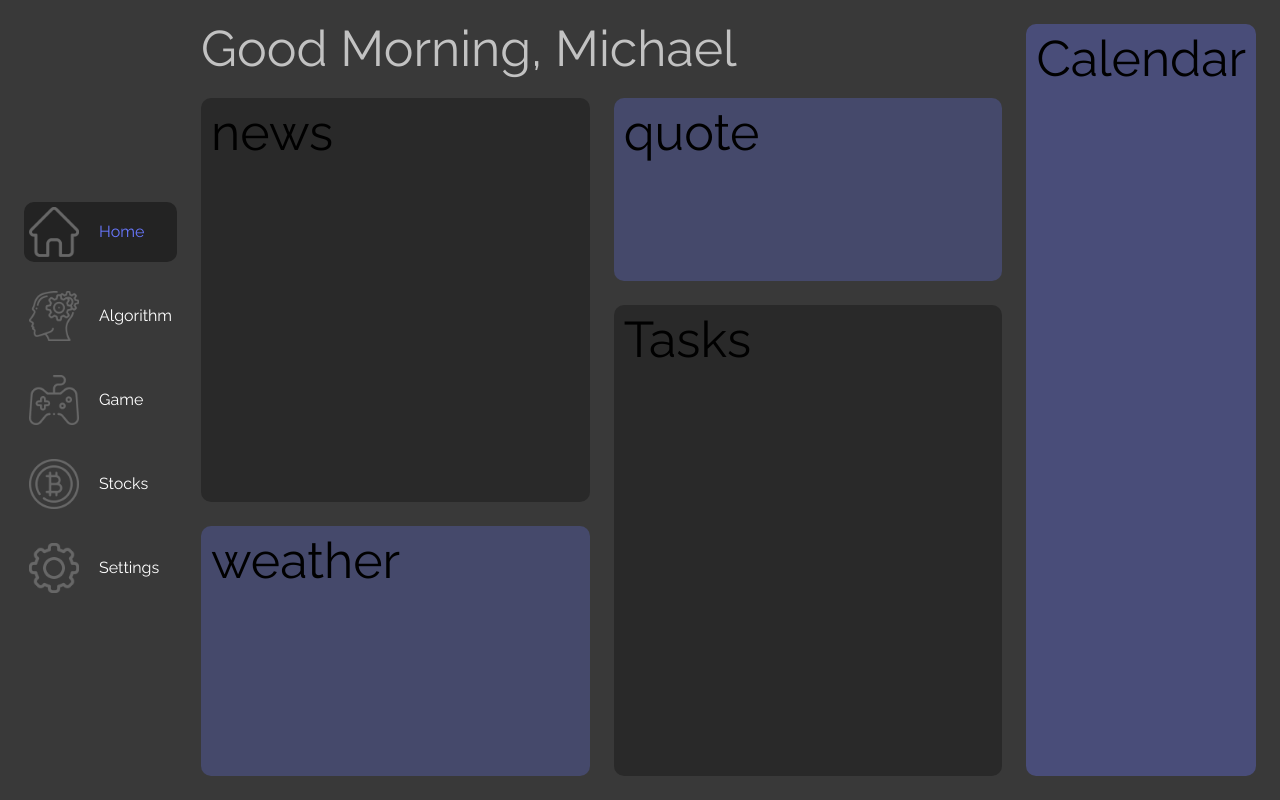
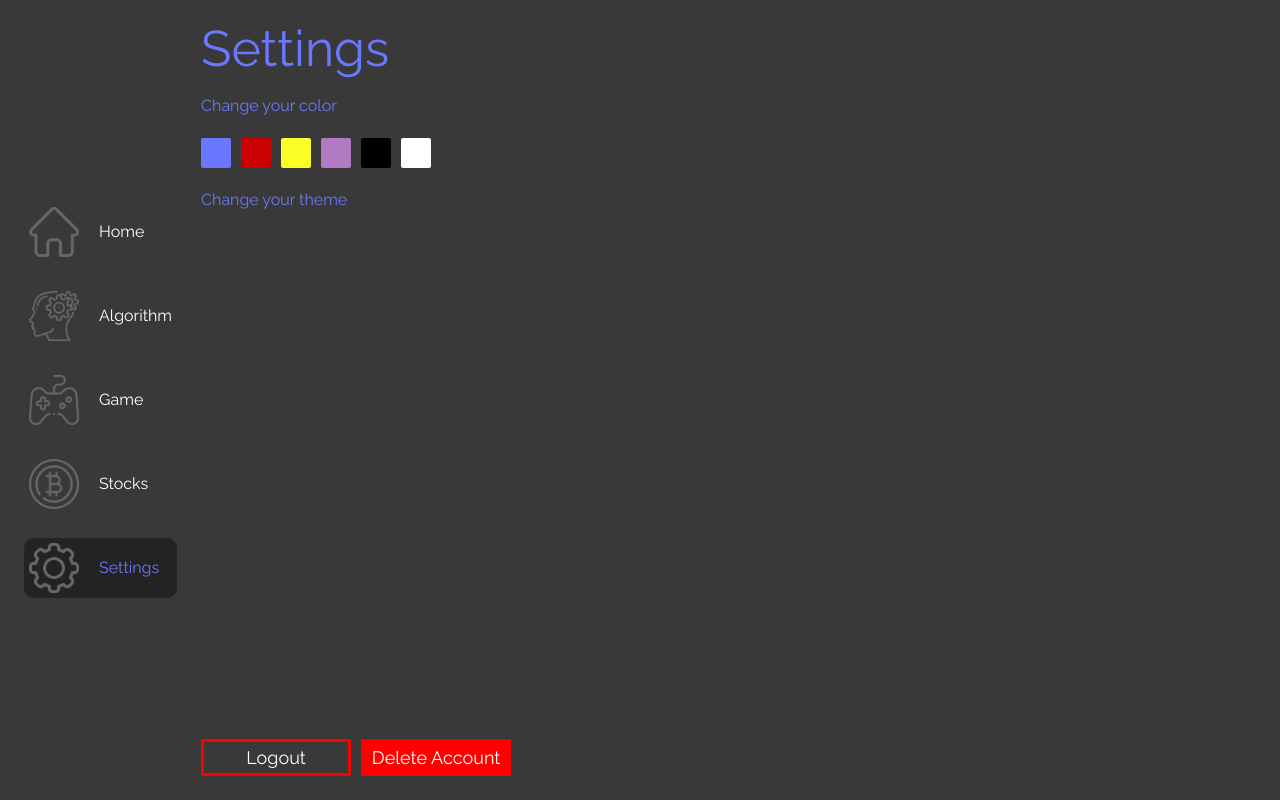
Before and after one commit to romeodixonll/Rise-N-Thrive, a React (Create React App) app: page / in a window 1280 px wide. Built offline with nearby package versions, Linux system fonts and the light colour scheme; the HTML template or start-up script is replaced by a standard one.

Commit message:
useContext implemented to change colors of display

```diff
--- a/src/App.js
+++ b/src/App.js
@@ -1,25 +1,29 @@
-import {Fragment, useState} from 'react'
+import { Fragment, useState } from 'react'
 import './App.css';
 import classes from './App.module.css';
 
 import Pages from './components/Pages/pagesIndex';
 import Nav from './components/Nav/NavTabs'
 
+import ColorContextProvider from './store/color-context';
+
 function App() {
-  const [currentPage, setCurrentPage] = useState('Home');
+  const [currentPage, setCurrentPage] = useState('Settings');
 
   const handlePageChange = (page) => {
     setCurrentPage(page)
   }
 
   return (
-    <main
-    // className="flex"
-    className={classes.flex}
-    style={{backgroundColor:'#393939'}}>
-      <Nav handlePageChange={handlePageChange} currentPage={currentPage} />
-      <Pages currentPage={currentPage}/>
-    </main>
+    <ColorContextProvider>
+      <main
+        // className="flex"
+        className={classes.flex}
+        style={{ backgroundColor: '#393939' }}>
+        <Nav handlePageChange={handlePageChange} currentPage={currentPage} />
+        <Pages currentPage={currentPage} />
+      </main>
+    </ColorContextProvider>
   );
 }
 
--- a/src/components/Nav/NavTabs.js
+++ b/src/components/Nav/NavTabs.js
@@ -1,4 +1,4 @@
-import { useState } from 'react';
+import { useContext } from 'react';
 
 import homeBlack from '../../assets/images/nav-images/home-black.png';
 import algoBlack from '../../assets/images/nav-images/algorithm-black.png';
@@ -18,10 +18,16 @@ import settingGrey from '../../assets/images/nav-images/settings-grey.png';
 
 import classes from './NavTabs.module.css'
 
+import { ColorContext } from '../../store/color-context';
+
+
 const NavTabs = ({currentPage, handlePageChange}) => {
+
+    const [textColor] = useContext(ColorContext)
+
     let noStyle = {color:'white', backgroundColor:'transparent'}
     let activeAnchorBackground = {backgroundColor:'#232323'};
-    let activeAnchorColor = {color:'#6978FF'}
+    let activeAnchorColor = {color:textColor}
 
     return (
         <ul className={classes.ul}>
--- a/src/components/Pages/home/Home.js
+++ b/src/components/Pages/home/Home.js
@@ -1,4 +1,4 @@
-import react from 'react';
+import {useContext} from 'react';
 
 import classes from './Home.module.css'
 
@@ -8,11 +8,14 @@ import Weather from './weather/Weather';
 import Tasks from './tasks/Tasks';
 import Calendar from './calendar/Calendar';
 
+import { ColorContext } from '../../../store/color-context';
+
 const Home = () => {
+    const [textColor] = useContext(ColorContext)
 
     return <div className={classes.flex} style={{ height: '94vh'}}>
         <div className={`${classes.flex_column} ${classes.column1}`}>
-            <h1 style={{color:'#C2C2C2'}}>Good Morning, Michael</h1>
+            <h1 style={{color:textColor}}>Good Morning, Michael</h1>
             <div className={classes.flex}>
                 <div className={classes.flex_column} style={{width: '50%'}}>
                     <News />
--- a/src/components/Pages/home/calendar/Calendar.js
+++ b/src/components/Pages/home/calendar/Calendar.js
@@ -1,10 +1,16 @@
+import { useContext } from 'react';
+
+import classes from './Calendar.module.css';
 
 import Card from '../../../UI/Card';
 
-import classes from './Calendar.module.css';
+import { ColorContext } from '../../../../store/color-context';
 
 const Calendar = () => {
-    return <Card className={classes.card} style={{backgroundColor: 'rgb(105, 120, 255, .32)'}}>
+    const [textColor] = useContext(ColorContext)
+
+    console.log(`#52${textColor.slice(1)}`)
+    return <Card className={classes.card} style={{backgroundColor: `${textColor}52`}}>
         <h1>Calendar</h1>
     </Card>
 }
--- a/src/components/Pages/home/quote/Quote.js
+++ b/src/components/Pages/home/quote/Quote.js
@@ -1,10 +1,15 @@
-import react from 'react';
+import { useContext } from 'react';
+
 import classes from './Quote.module.css';
 
 import Card from '../../../UI/Card';
 
+import { ColorContext } from '../../../../store/color-context';
+
 const Quote = () => {
-    return <Card className={classes.card} style={{backgroundColor:'rgb(105, 120, 255, .25)'}}>
+    const [textColor] = useContext(ColorContext)
+
+    return <Card className={classes.card} style={{backgroundColor:`${textColor}52`}}>
         <h1>quote</h1>
     </Card>
 };
--- a/src/components/Pages/home/weather/Weather.js
+++ b/src/components/Pages/home/weather/Weather.js
@@ -1,10 +1,15 @@
+import { useContext } from 'react';
 
 import classes from './Weather.module.css'
 
 import Card from '../../../UI/Card'
 
+import { ColorContext } from '../../../../store/color-context';
+
 const Weather = () => {
-    return <Card className={classes.card} style={{backgroundColor:'rgb(105, 120, 255, .25)'}}>
+    const [textColor] = useContext(ColorContext)
+
+    return <Card className={classes.card} style={{backgroundColor: `${textColor}52`}}>
         <h1>weather</h1>
     </Card>
 }
--- a/src/components/Pages/settings/Settings.js
+++ b/src/components/Pages/settings/Settings.js
@@ -1,5 +1,37 @@
+import {useState, useContext} from 'react'
+
+import classes from './Settings.module.css';
+
+import { ColorContext } from '../../../store/color-context';
+
 const Settings = () => {
-    return <div></div>
-}
+    const [textColor, setTextColor] = useContext(ColorContext)
 
-export default Settings
+    const style = {color: textColor, transition:'200ms linear'}
+
+    const textColorHandler = (color) => {
+        setTextColor(color)
+    }
+
+    return <div className={classes.flex_column} style={{ height: '94vh' }}>
+        <div className={classes.flex_column1}>
+            <h1 style={style}>Settings</h1>
+            <h2 style={style}>Change your color</h2>
+            <div className={classes.flex}>
+                <button style={{ backgroundColor: '#6978FF' }} onClick={()=> textColorHandler('#6978FF')}></button>
+                <button style={{ backgroundColor: '#CB0000' }} onClick={()=> textColorHandler('#CB0000')}></button>
+                <button style={{ backgroundColor: '#FBFF26' }} onClick={()=> textColorHandler('#FBFF26')}></button>
+                <button style={{ backgroundColor: '#B17BC3' }} onClick={()=> textColorHandler('#B17BC3')}></button>
+                <button style={{ backgroundColor: '#000000' }} onClick={()=> textColorHandler('#000000')}></button>
+                <button style={{ backgroundColor: '#FFFFFF' }} onClick={()=> textColorHandler('#FFFFFF')}></button>
+            </div>
+            <h2 style={style}>Change your theme</h2>
+        </div>
+        <div className={classes.logoutButtons}>
+            <button>Logout</button>
+            <button>Delete Account</button>
+        </div>
+    </div>
+};
+
+export default Settings;
--- /dev/null
+++ b/src/components/Pages/settings/Settings.module.css
@@ -0,0 +1,59 @@
+.flex_column {
+    display: flex;
+    flex-direction: column;
+    justify-content: space-between;
+}
+
+.flex_column1 {
+    display: flex;
+    flex-direction: column;
+    gap: 3vh;
+    flex-grow: 1;
+}
+
+.flex_column h1 {
+    font-size: 50px;
+}
+
+.flex {
+    display: flex;
+    gap: 10px;
+}
+
+.flex button {
+    height: 30px;
+    width: 30px;
+    border: none;
+    border-radius: 2px;
+}
+
+.flex button:hover {
+    opacity: 0.5;
+    cursor: pointer;
+}
+
+.logoutButtons {
+    display: flex;
+    gap:10px
+}
+
+.logoutButtons button {
+    width: 150px;
+    padding:5px;
+    font-size: 18px;
+    border-radius: 2px;
+    border: 3px red solid;
+    color: white;
+    background-color: transparent;
+    transition: 200ms linear;
+}
+
+.logoutButtons button:nth-child(2n) {
+    background-color: red;
+}
+
+.logoutButtons button:hover {
+    background-color: rgba(255, 0, 0, 0.452);
+    border: rgba(255, 0, 0, 0.452) 3px solid;
+    cursor: pointer;
+}
--- /dev/null
+++ b/src/store/color-context.js
@@ -0,0 +1,18 @@
+import React, { useState } from 'react';
+
+export const ColorContext = React.createContext({
+    textColor: '#6978FF'
+});
+
+const ColorContextProvider = (props) => {
+    const [textColor, setTextColor] = useState('#6978FF');
+    // const [theme, setTheme] = useState('#393939');
+
+    return (
+        <ColorContext.Provider value={[textColor, setTextColor]}>
+            {props.children}
+        </ColorContext.Provider>
+    )
+}
+
+export default ColorContextProvider
```
